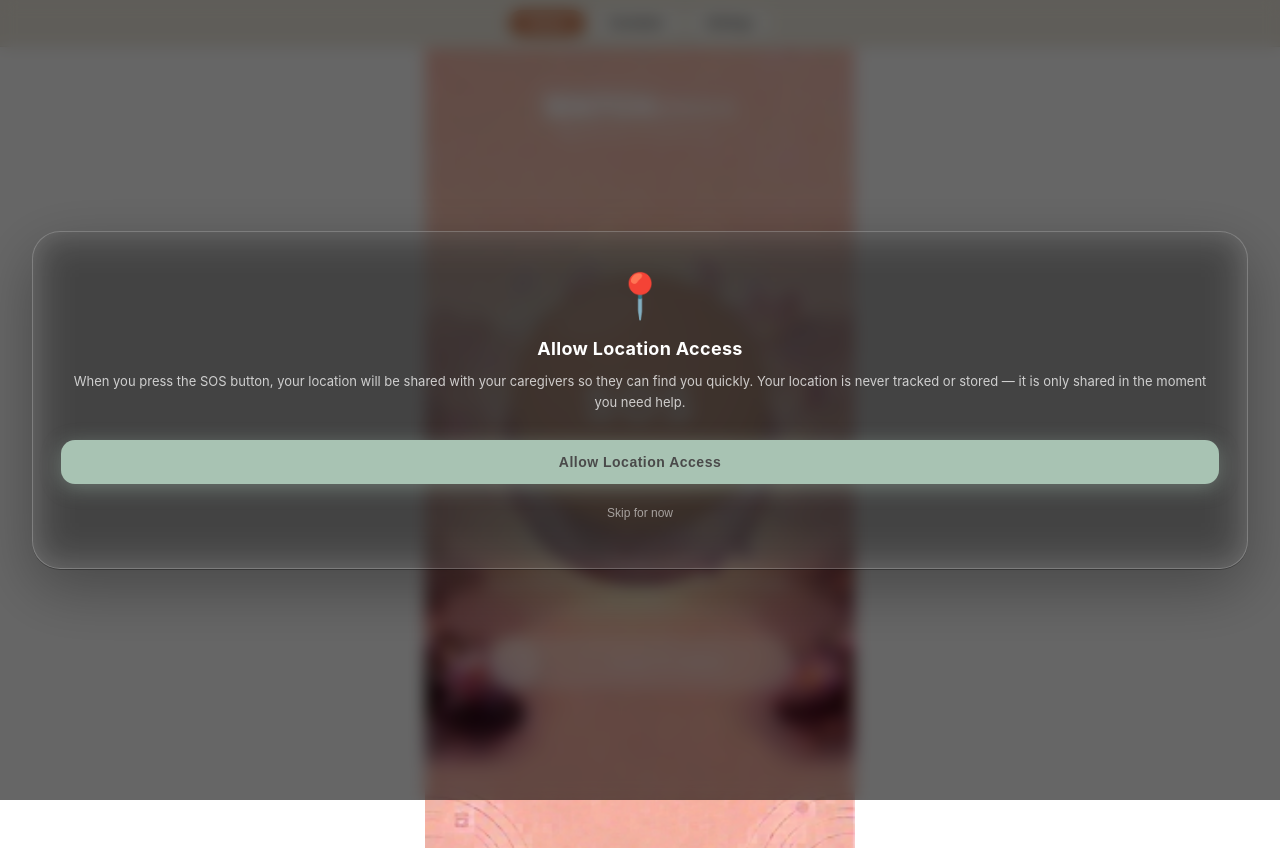
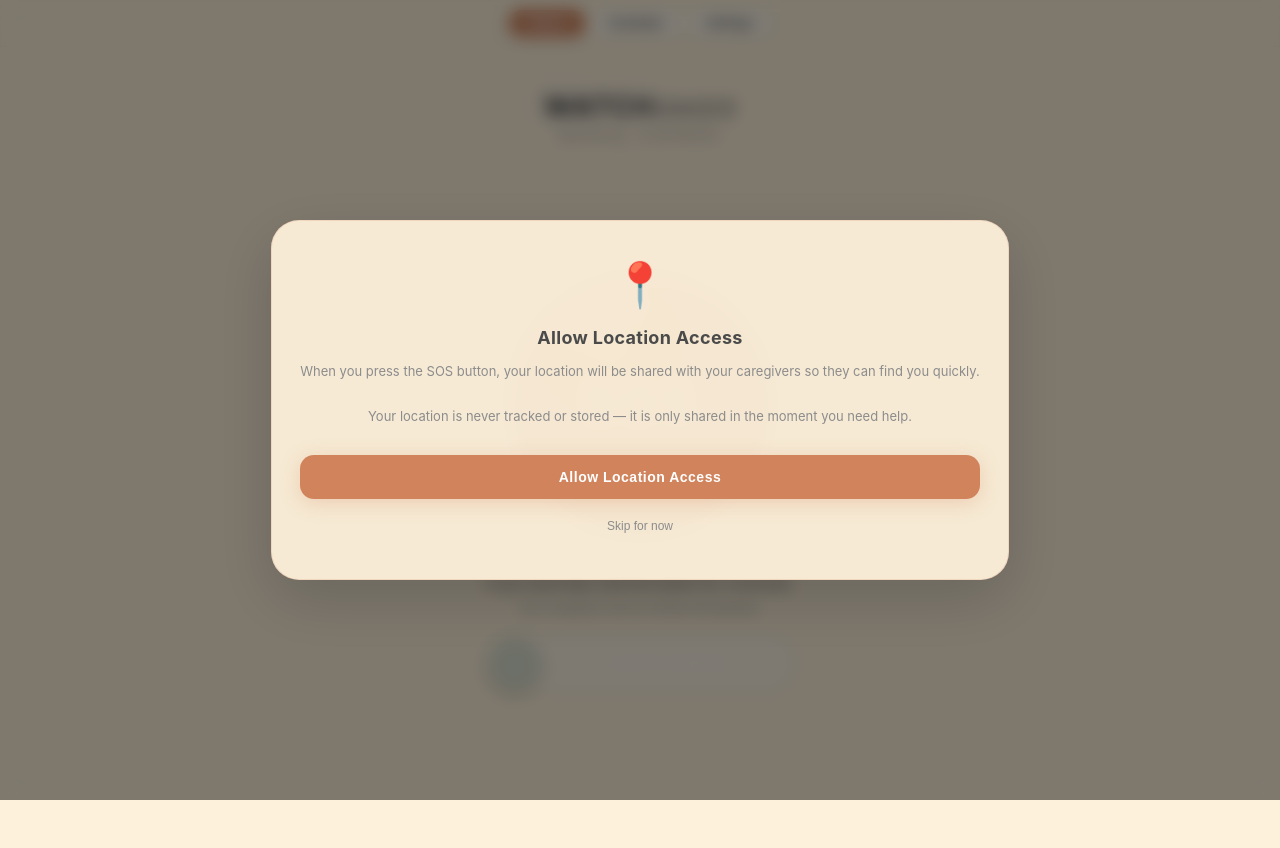
Before and after one commit to WATCHaware/WATCHaware, a React (Create React App) app: page / in a window 1280 px wide. Built offline with nearby package versions, Linux system fonts and the light colour scheme; the HTML template or start-up script is replaced by a standard one.

Commit message:
oatmeal backgrounds, no flash, location prompt, kind SOS message, new Pushover token

```diff
--- a/src/App.jsx
+++ b/src/App.jsx
@@ -160,61 +160,6 @@ const HAPTICS = {
   cancelled:    () => vibrate([40, 60, 40, 60, 200]),
 };
 
-// ─── Flash engine ──────────────────────────────────────────────────────────────
-const Flash = {
-  torchStream: null, torchTrack: null, flashOverlay: null,
-  async startTorch() {
-    try {
-      this.torchStream = await navigator.mediaDevices.getUserMedia({ video: { facingMode: "environment" } });
-      this.torchTrack  = this.torchStream.getVideoTracks()[0];
-      await this.torchTrack.applyConstraints({ advanced: [{ torch: true }] });
-    } catch (e) {}
-  },
-  async stopTorch() {
-    try {
-      if (this.torchTrack) {
-        await this.torchTrack.applyConstraints({ advanced: [{ torch: false }] });
-        this.torchStream.getTracks().forEach(t => t.stop());
-        this.torchTrack = null; this.torchStream = null;
-      }
-    } catch (e) {}
-  },
-  createOverlay() {
-    if (this.flashOverlay) return this.flashOverlay;
-    const el = document.createElement("div");
-    el.style.cssText = "position:fixed;inset:0;z-index:99999;background:white;pointer-events:none;opacity:0;";
-    document.body.appendChild(el);
-    this.flashOverlay = el;
-    return el;
-  },
-  removeOverlay() {
-    if (this.flashOverlay) {
-      this.flashOverlay.style.opacity = "0";
-      setTimeout(() => {
-        if (this.flashOverlay && document.body.contains(this.flashOverlay)) {
-          document.body.removeChild(this.flashOverlay);
-        }
-        this.flashOverlay = null;
-      }, 500);
-    }
-  },
-  async redAlert() {
-    const overlay = this.createOverlay();
-    const pattern = [600, 800, 600, 1200];
-    for (let i = 0; i < pattern.length; i++) {
-      overlay.style.opacity    = i % 2 === 0 ? "0.85" : "0";
-      overlay.style.transition = `opacity ${i % 2 === 0 ? "0.3s" : "0.5s"} ease`;
-      await this.torchStep(i % 2 === 0);
-      await new Promise(r => setTimeout(r, pattern[i]));
-    }
-    overlay.style.opacity = "0";
-    await this.stopTorch();
-  },
-  async torchStep(on) {
-    try { on ? await this.startTorch() : await this.stopTorch(); } catch (e) {}
-  },
-};
-
 // ─── Location helper ───────────────────────────────────────────────────────────
 const getLocation = () => new Promise((resolve) => {
   if (!navigator.geolocation) return resolve({ lat: null, lng: null });
@@ -227,7 +172,6 @@ const getLocation = () => new Promise((resolve) => {
 
 const BASE = {
   app: {
-    backgroundColor: "transparent",
     minHeight: "100vh",
     fontFamily: "'SF Pro Display','Helvetica Neue',system-ui,sans-serif",
     color: COLORS.slate,
@@ -263,43 +207,45 @@ function LocationPermissionPrompt({ onGranted }) {
   return (
     <div style={{
       position: "fixed", inset: 0, zIndex: 9000,
-      backgroundColor: "rgba(0,0,0,0.6)",
+      backgroundColor: "rgba(0,0,0,0.5)",
       backdropFilter: "blur(8px)",
       display: "flex", alignItems: "center", justifyContent: "center",
       padding: "0 32px",
       animation: "fadeIn 0.4s ease",
     }}>
       <div style={{
-        backgroundColor: "rgba(255,255,255,0.12)",
-        backdropFilter: "blur(20px)",
+        backgroundColor: "rgba(253,241,219,0.95)",
         borderRadius: 28,
         padding: "36px 28px",
-        border: "1px solid rgba(255,255,255,0.2)",
+        border: "1px solid rgba(211,131,92,0.2)",
         textAlign: "center",
-        boxShadow: "0 20px 60px rgba(0,0,0,0.3)",
+        boxShadow: "0 20px 60px rgba(0,0,0,0.15)",
       }}>
         <div style={{ fontSize: 44, marginBottom: 16 }}>📍</div>
         <div style={{
-          fontSize: 18, fontWeight: 700, color: COLORS.white,
+          fontSize: 18, fontWeight: 700, color: COLORS.slate,
           marginBottom: 12, letterSpacing: 0.3,
         }}>
           Allow Location Access
         </div>
         <div style={{
-          fontSize: 13, color: "rgba(255,255,255,0.75)",
-          lineHeight: 1.6, marginBottom: 28,
+          fontSize: 13, color: COLORS.slateLight,
+          lineHeight: 1.7, marginBottom: 28,
         }}>
-          When you press the SOS button, your location will be shared with your caregivers so they can find you quickly. Your location is never tracked or stored — it is only shared in the moment you need help.
+          When you press the SOS button, your location will be shared with your caregivers so they can find you quickly.
+          <br /><br />
+          Your location is never tracked or stored — it is only shared in the moment you need help.
         </div>
         <button
           onClick={onGranted}
           style={{
             width: "100%", padding: "14px 0",
-            backgroundColor: COLORS.celadon, color: COLORS.slate,
+            backgroundColor: COLORS.terracotta, color: COLORS.white,
             border: "none", borderRadius: 14,
             fontSize: 14, fontWeight: 700, cursor: "pointer",
             letterSpacing: 0.5,
-            boxShadow: "0 4px 20px rgba(168,195,179,0.4)",
+            boxShadow: "0 4px 20px rgba(211,131,92,0.3)",
+            marginBottom: 10,
           }}
         >
           Allow Location Access
@@ -307,8 +253,8 @@ function LocationPermissionPrompt({ onGranted }) {
         <button
           onClick={onGranted}
           style={{
-            width: "100%", padding: "12px 0", marginTop: 10,
-            backgroundColor: "transparent", color: "rgba(255,255,255,0.55)",
+            width: "100%", padding: "10px 0",
+            backgroundColor: "transparent", color: COLORS.slateLight,
             border: "none", fontSize: 12, cursor: "pointer",
           }}
         >
@@ -319,6 +265,7 @@ function LocationPermissionPrompt({ onGranted }) {
   );
 }
 
+// ─── Slide action ──────────────────────────────────────────────────────────────
 function SlideAction({ label, onComplete, color = COLORS.slate, pulseGreen = false }) {
   const trackRef = useRef(null);
   const [dragging, setDragging] = useState(false);
@@ -382,6 +329,7 @@ function SlideAction({ label, onComplete, color = COLORS.slate, pulseGreen = fal
   );
 }
 
+// ─── Hold button ───────────────────────────────────────────────────────────────
 function HoldButton({ onFired }) {
   const [holding,  setHolding]  = useState(false);
   const [progress, setProgress] = useState(0);
@@ -443,6 +391,7 @@ function HoldButton({ onFired }) {
   );
 }
 
+// ─── Sleep dial ────────────────────────────────────────────────────────────────
 function SleepDial({ startHour, endHour, onChange }) {
   const svgRef   = useRef(null);
   const dragging = useRef(null);
@@ -538,6 +487,7 @@ function SleepDial({ startHour, endHour, onChange }) {
   );
 }
 
+// ─── Toggle ────────────────────────────────────────────────────────────────────
 function Toggle({ value, onChange }) {
   return (
     <div onClick={() => onChange(!value)} style={{
@@ -556,6 +506,7 @@ function Toggle({ value, onChange }) {
   );
 }
 
+// ─── Alert banner ──────────────────────────────────────────────────────────────
 function AlertBanner({ tier, messages }) {
   const t = ALERT_TIERS[tier];
   if (tier === "stable" || !messages || messages.length === 0) return null;
@@ -578,6 +529,7 @@ function AlertBanner({ tier, messages }) {
   );
 }
 
+// ─── Status row ────────────────────────────────────────────────────────────────
 function StatusRow({ icon, label, value, tier }) {
   const color = tier === "red" ? "#FF8080" : tier === "orange" ? "#FFB347" : tier === "yellow" ? "#FFE566" : "rgba(255,255,255,0.9)";
   return (
@@ -591,13 +543,12 @@ function StatusRow({ icon, label, value, tier }) {
 
 // ─── Patient SOS screen ────────────────────────────────────────────────────────
 function PatientSOS({ onAlertFired }) {
-  const [time,           setTime]           = useState("");
-  const [alertActive,    setAlertActive]    = useState(false);
-  const [cancelled,      setCancelled]      = useState(false);
-  const [showLocPrompt,  setShowLocPrompt]  = useState(false);
-  const [locationReady,  setLocationReady]  = useState(false);
+  const [time,          setTime]          = useState("");
+  const [alertActive,   setAlertActive]   = useState(false);
+  const [cancelled,     setCancelled]     = useState(false);
+  const [showLocPrompt, setShowLocPrompt] = useState(false);
+  const [locationReady, setLocationReady] = useState(false);
 
-  // Clock
   useEffect(() => {
     const upd = () => setTime(
       new Date().toLocaleTimeString("en-US", { hour: "2-digit", minute: "2-digit", timeZone: "America/New_York" }) + " EST"
@@ -607,7 +558,6 @@ function PatientSOS({ onAlertFired }) {
     return () => clearInterval(t);
   }, []);
 
-  // Show location prompt on first open if not yet granted
   useEffect(() => {
     const granted = localStorage.getItem("watchaware_location_granted");
     if (!granted) {
@@ -619,7 +569,6 @@ function PatientSOS({ onAlertFired }) {
 
   const handleLocationGranted = () => {
     setShowLocPrompt(false);
-    // Trigger the actual browser permission request
     navigator.geolocation && navigator.geolocation.getCurrentPosition(
       () => {
         localStorage.setItem("watchaware_location_granted", "true");
@@ -638,8 +587,6 @@ function PatientSOS({ onAlertFired }) {
     setCancelled(false);
     const location = await getLocation();
     onAlertFired(location);
-
-    // Also fire the dedicated SOS alert function with location
     try {
       await fetch("/.netlify/functions/sos-alert", {
         method:  "POST",
@@ -662,37 +609,34 @@ function PatientSOS({ onAlertFired }) {
 
   return (
     <div style={{
-      ...BASE.app, justifyContent: "space-between", paddingBottom: 52, minHeight: "100vh",
-      backgroundImage: "url('/sos-bg.png')", backgroundSize: "cover", backgroundPosition: "center",
+      ...BASE.app,
+      backgroundColor: COLORS.oatmeal,
+      justifyContent: "space-between",
+      paddingBottom: 52,
+      minHeight: "100vh",
     }}>
-
-      {/* Location permission prompt */}
       {showLocPrompt && <LocationPermissionPrompt onGranted={handleLocationGranted} />}
 
-      <Logo subtitle={`Monitoring  ·  ${time}`} light />
+      <Logo subtitle={`Monitoring  ·  ${time}`} />
 
       <div style={{
         display: "flex", flexDirection: "column", alignItems: "center",
         gap: 20, flex: 1, justifyContent: "center",
       }}>
-
         <HoldButton onFired={handleFired} />
 
-        {/* Kind message beneath the button */}
-        <div style={{
-          textAlign: "center", padding: "0 32px",
-          animation: "fadeIn 1s ease 0.5s both",
-        }}>
+        {/* Kind message */}
+        <div style={{ textAlign: "center", padding: "0 32px", animation: "fadeIn 1s ease 0.5s both" }}>
           {!alertActive && !cancelled && (
             <>
               <div style={{
-                fontSize: 13, color: "rgba(255,255,255,0.85)",
+                fontSize: 13, color: COLORS.slate,
                 fontWeight: 500, lineHeight: 1.6, letterSpacing: 0.2,
               }}>
                 If you need help, hold this button for 3 seconds.
               </div>
               <div style={{
-                fontSize: 11, color: "rgba(255,255,255,0.55)",
+                fontSize: 11, color: COLORS.slateLight,
                 marginTop: 6, lineHeight: 1.5, letterSpacing: 0.3,
               }}>
                 Your caregivers will be notified immediately
@@ -702,7 +646,7 @@ function PatientSOS({ onAlertFired }) {
           )}
           {alertActive && !cancelled && (
             <div style={{
-              fontSize: 13, color: "rgba(255,255,255,0.9)",
+              fontSize: 13, color: COLORS.terracotta,
               fontWeight: 600, letterSpacing: 0.3,
               animation: "fadeIn 0.4s ease",
             }}>
@@ -724,7 +668,7 @@ function PatientSOS({ onAlertFired }) {
         <div style={{ width: "82%", display: "flex", flexDirection: "column", gap: 6, alignItems: "center" }}>
           {alertActive && !cancelled && (
             <div style={{
-              fontSize: 10, color: "rgba(255,255,255,0.65)",
+              fontSize: 10, color: COLORS.slateLight,
               letterSpacing: 1.5, textAlign: "center",
             }}>
               FALSE ALARM? SLIDE TO CANCEL
@@ -733,11 +677,10 @@ function PatientSOS({ onAlertFired }) {
           <SlideAction
             label={cancelled ? "ALL CLEAR" : alertActive ? "SLIDE TO CANCEL ALERT" : "SLIDE TO CANCEL"}
             onComplete={alertActive ? handleCancel : () => {}}
-            color={alertActive ? COLORS.celadon : "rgba(255,255,255,0.3)"}
+            color={alertActive ? COLORS.celadon : "rgba(168,195,179,0.4)"}
             pulseGreen={alertActive || cancelled}
           />
         </div>
-
       </div>
     </div>
   );
@@ -758,7 +701,7 @@ function CaretakerDashboard({ onSettings, alertTier, alertMessages, onAcknowledg
     if (repeatRef.current) { clearInterval(repeatRef.current); repeatRef.current = null; }
 
     if (alertTier === "stable" && prev !== "stable") {
-      Flash.removeOverlay(); Flash.stopTorch(); HAPTICS.stable(); AudioEngine.acknowledged(); return;
+      HAPTICS.stable(); AudioEngine.acknowledged(); return;
     }
     if (alertTier === "yellow") { HAPTICS.yellow(); AudioEngine.yellow(); }
     if (alertTier === "orange") {
@@ -766,8 +709,8 @@ function CaretakerDashboard({ onSettings, alertTier, alertMessages, onAcknowledg
       repeatRef.current = setInterval(() => { HAPTICS.orange(); AudioEngine.orange(); }, 12000);
     }
     if (alertTier === "red") {
-      HAPTICS.red(); AudioEngine.red(); Flash.redAlert();
-      repeatRef.current = setInterval(() => { HAPTICS.red(); AudioEngine.red(); Flash.redAlert(); }, 10000);
+      HAPTICS.red(); AudioEngine.red();
+      repeatRef.current = setInterval(() => { HAPTICS.red(); AudioEngine.red(); }, 10000);
     }
     return () => { if (repeatRef.current) clearInterval(repeatRef.current); };
   }, [alertTier]);
@@ -786,16 +729,20 @@ function CaretakerDashboard({ onSettings, alertTier, alertMessages, onAcknowledg
 
   return (
     <div style={{
-      ...BASE.app, justifyContent: "space-between", paddingBottom: 52, minHeight: "100vh",
-      backgroundImage: "url('/caretaker-bg.png')", backgroundSize: "cover", backgroundPosition: "center",
+      ...BASE.app,
+      backgroundColor: COLORS.oatmeal,
+      justifyContent: "space-between",
+      paddingBottom: 52,
+      minHeight: "100vh",
     }}>
       <div style={{ width: "100%", display: "flex", justifyContent: "space-between", alignItems: "flex-start", padding: "0 24px" }}>
-        <Logo light />
+        <Logo />
         <button onClick={onSettings} style={{ background: "none", border: "none", cursor: "pointer", marginTop: 44, fontSize: 20 }}>⚙️</button>
       </div>
 
       <div style={{ display: "flex", flexDirection: "column", alignItems: "center", flex: 1, justifyContent: "center", gap: 16 }}>
 
+        {/* Orb */}
         <div style={{ position: "relative", width: 280, height: 280 }}>
           <div style={{
             position: "absolute", top: 12, left: 12,
@@ -836,11 +783,12 @@ function CaretakerDashboard({ onSettings, alertTier, alertMessages, onAcknowledg
           </div>
         </div>
 
+        {/* Acknowledge slider directly below orb */}
         {(alertTier === "red" || alertTier === "orange") && (
           <div style={{ width: "82%", display: "flex", flexDirection: "column", gap: 6 }}>
             <div style={{
               fontSize: 10, letterSpacing: 1.5, textAlign: "center", fontWeight: 700,
-              color: alertTier === "red" ? "#FF8080" : "#FFB347",
+              color: alertTier === "red" ? "#D13C30" : "#E8821A",
             }}>
               {alertTier === "red" ? "🔴 EMERGENCY — SLIDE TO ACKNOWLEDGE" : "🟠 WARNING — SLIDE TO ACKNOWLEDGE"}
             </div>
@@ -854,6 +802,7 @@ function CaretakerDashboard({ onSettings, alertTier, alertMessages, onAcknowledg
 
         <AlertBanner tier={alertTier} messages={alertMessages} />
 
+        {/* Status rows */}
         <div style={{
           display: "flex", flexDirection: "column", gap: 12, width: "78%",
           backgroundColor: "rgba(0,0,0,0.25)", backdropFilter: "blur(10px)",
@@ -869,6 +818,7 @@ function CaretakerDashboard({ onSettings, alertTier, alertMessages, onAcknowledg
   );
 }
 
+// ─── Settings screen ───────────────────────────────────────────────────────────
 function SettingsScreen({ onBack, sleepStart, sleepEnd, onSleepChange }) {
   const [flatline,  setFlatline]  = useState(true);
   const [offline,   setOffline]   = useState(true);
@@ -970,6 +920,7 @@ function SettingsScreen({ onBack, sleepStart, sleepEnd, onSleepChange }) {
   );
 }
 
+// ─── Root ──────────────────────────────────────────────────────────────────────
 export default function WATCHaware() {
   const params = new URLSearchParams(window.location.search);
   const view   = params.get("view");
@@ -1003,8 +954,8 @@ export default function WATCHaware() {
   }, [view, screen]);
 
   const handleAcknowledge = () => {
-    Flash.removeOverlay(); Flash.stopTorch();
-    setAlertTier("stable"); setAlertMessages([]);
+    setAlertTier("stable");
+    setAlertMessages([]);
   };
 
   const tabs = [
@@ -1014,14 +965,14 @@ export default function WATCHaware() {
   ];
 
   return (
-    <div style={{ minHeight: "100vh", width: "100%", overflowX: "hidden" }}>
+    <div style={{ minHeight: "100vh", width: "100%", overflowX: "hidden", backgroundColor: COLORS.oatmeal }}>
       <style>{STYLE_TAG}</style>
 
       {!locked && (
         <div style={{
           display: "flex", gap: 6, padding: "10px 16px",
           position: "fixed", top: 0, zIndex: 100, width: "100%",
-          backgroundColor: "rgba(237,232,220,0.92)", backdropFilter: "blur(10px)",
+          backgroundColor: "rgba(253,241,219,0.92)", backdropFilter: "blur(10px)",
           borderBottom: "1px solid rgba(0,0,0,0.05)", justifyContent: "center",
         }}>
           {tabs.map(({ id, label }) => (
```
Also changed, not shown: public/caretaker-bg.png (deleted), public/sos-bg.png (deleted).
